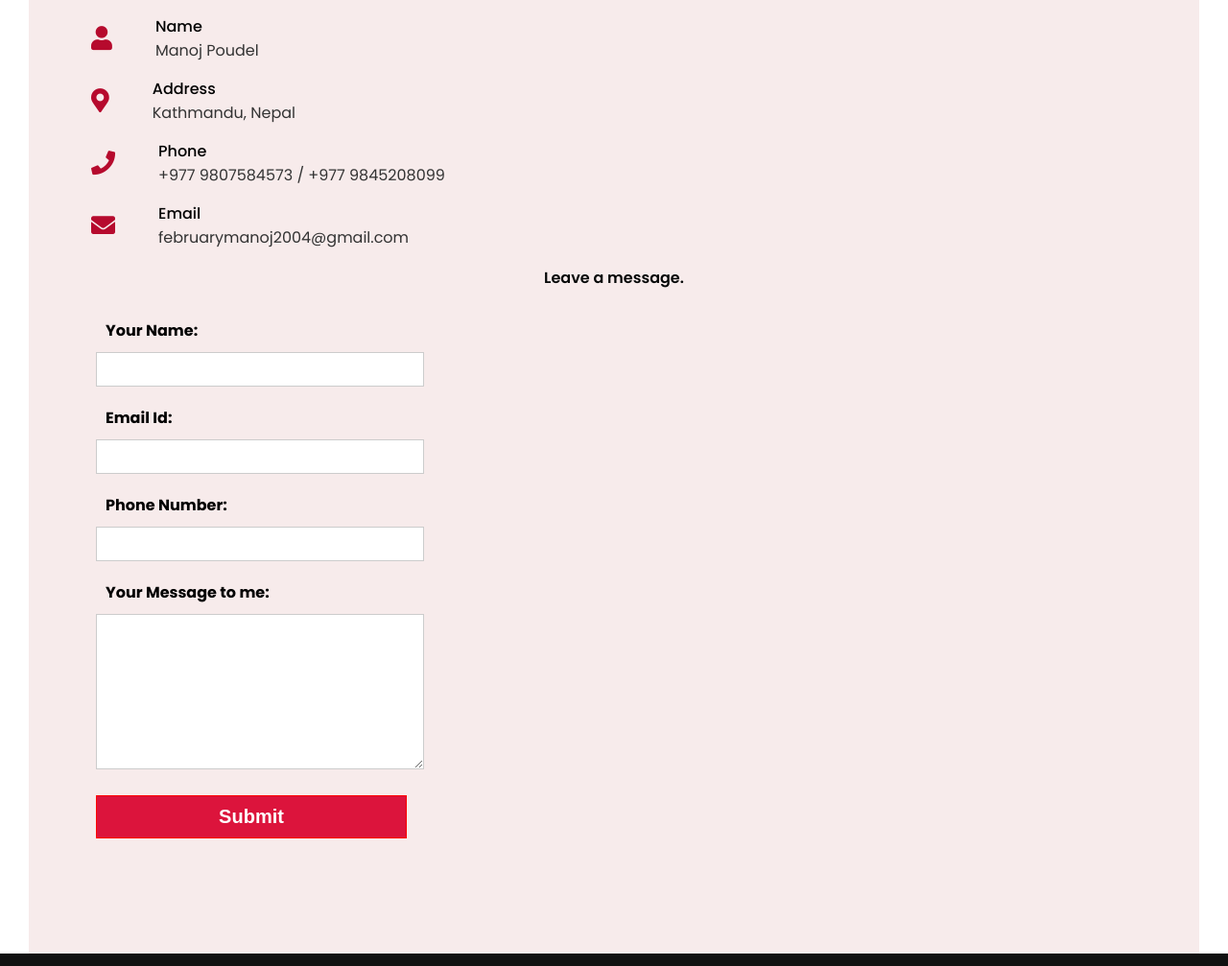
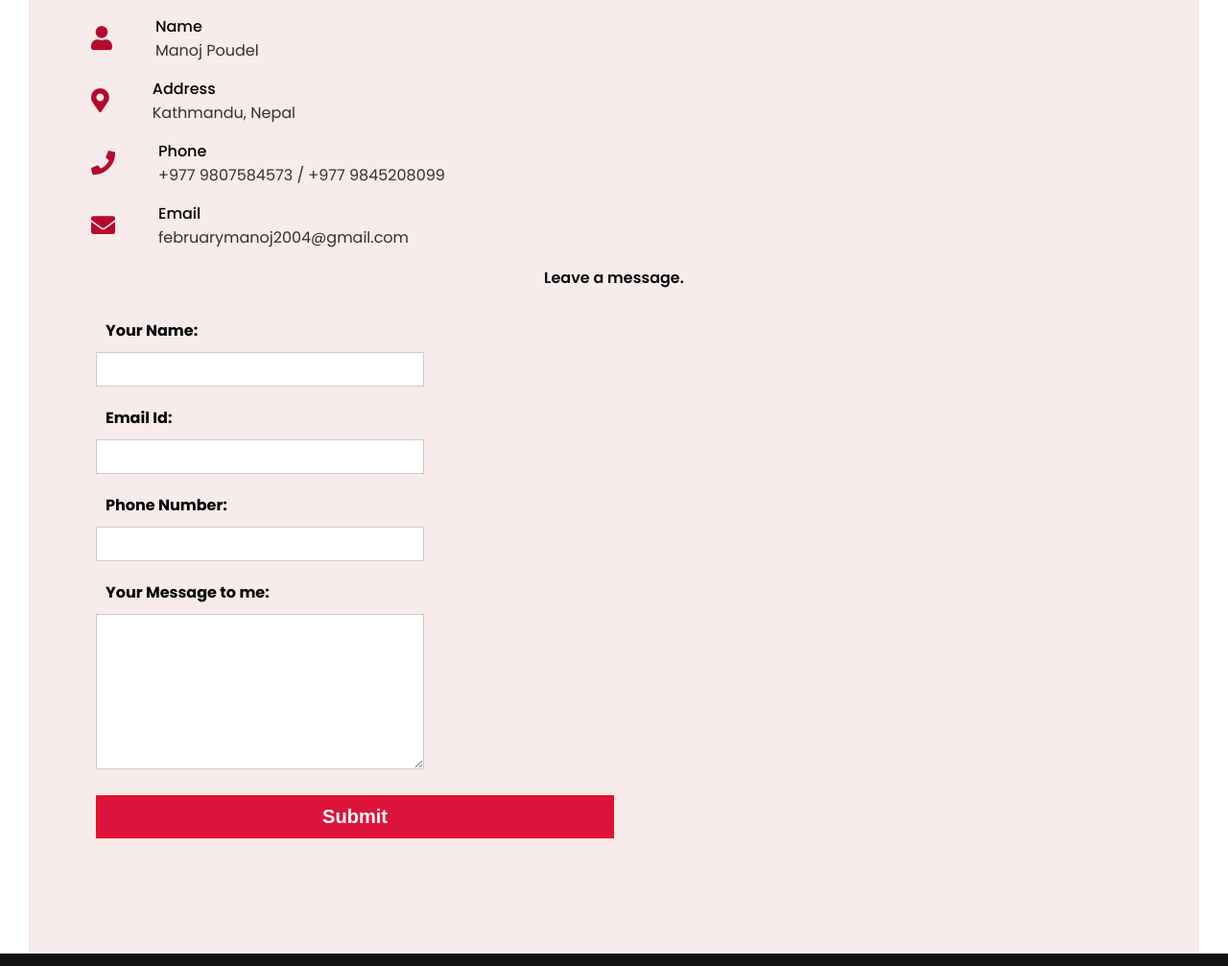
Before and after one commit to themanoj01/PortfolioWebsite, a plain HTML site: page contact.html in a window 1280 px wide. Shown: the part 268-1275 px from the top of the page at 96% size. Drawn offline with Linux system fonts and the light colour scheme.

Commit message:
Update style.css

```diff
--- a/style.css
+++ b/style.css
@@ -434,7 +434,7 @@ textarea {
 }
 
 button[type="submit"] {
-  width: 30%;
+  width: 50%;
   padding: 10px;
   background-color: crimson;
   color: #ffffff;
@@ -471,7 +471,7 @@ footer {
   color: #fff;
 }
 /* responsive media query start */
-@media (max-width: 1104px) {
+/* @media (max-width: 1104px) {
   .about .about-content .left img {
     height: 350px;
     width: 350px;
@@ -547,3 +547,4 @@ footer {
     margin-bottom: 35px;
   }
 }
+ */
```
